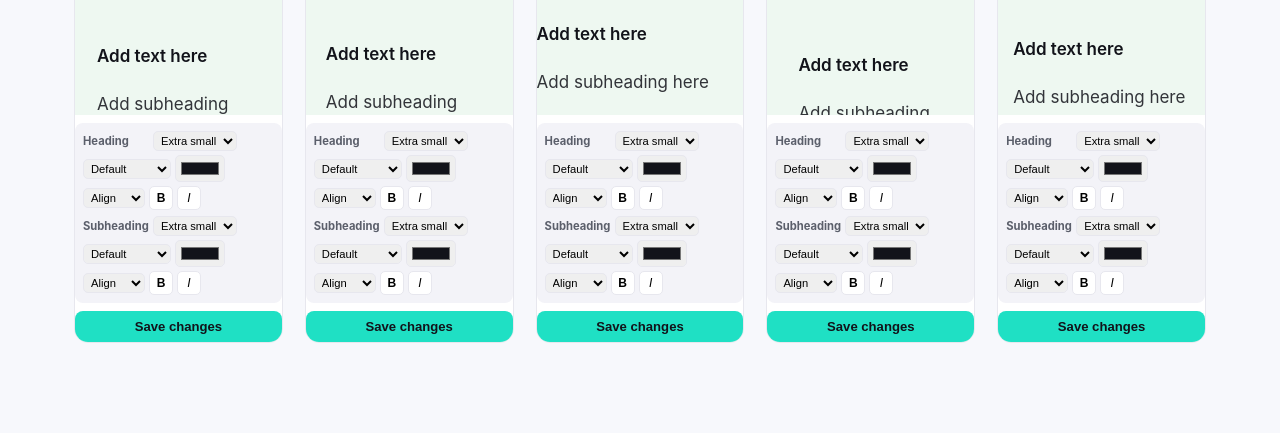
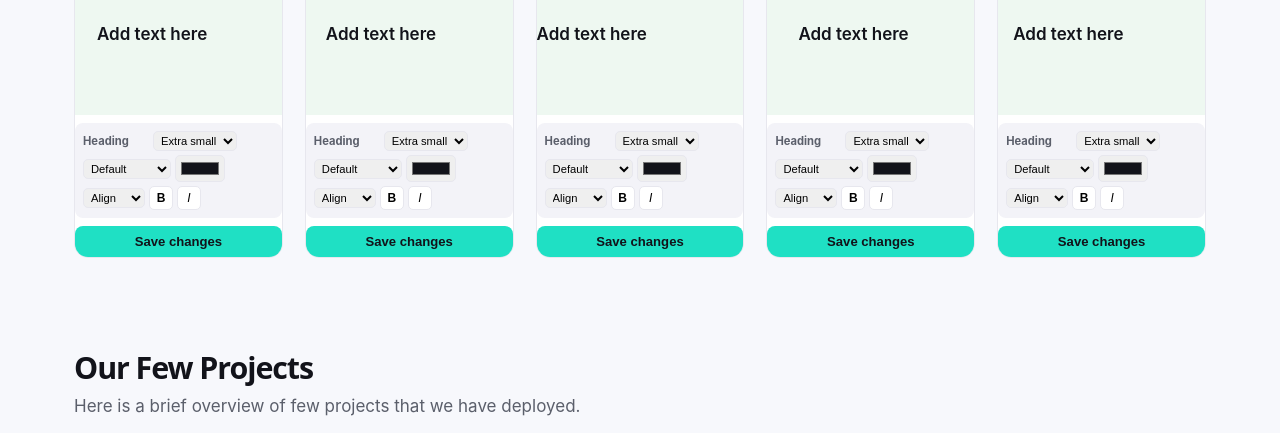
Before and after one commit to naveedkhanalfa1199/State-Core-Technology-Pakistan, a Flask app: page / in a window 1280 px wide. Shown: the part 1278-1711 px from the top of the page. Run offline with Flask 3, Linux system fonts and the light colour scheme; the visitor is signed in with stand-in values (Sample User, id 1); data comes from the database, SQL or seed files in the repository; data that the repository does not hold is empty.

Commit message:
Add support for subheading in eb macro

```diff
--- a/templates/home.html
+++ b/templates/home.html
@@ -26,7 +26,7 @@
 </div>
 {% endmacro %}
 
-{% macro eb(key, default_text, with_image=True, tag='div', cls='', default_text2='Add subheading here') %}
+{% macro eb(key, default_text, with_image=True, tag='div', cls='', default_text2='Add subheading here', with_sub=True) %}
 {% set b = block('home', key, default_text2=default_text2) %}
 {% if with_image %}
 <div class="eb {{ cls }}" data-page="home" data-key="{{ key }}">
@@ -35,13 +35,17 @@
     {% if edit_mode %}<label class="eb-upload-btn">Change image<input type="file" accept="image/*" class="eb-file" hidden></label>{% endif %}
     <div class="eb-caption">
       <div class="eb-text eb-text1" style="{{ b|stylevars }}"{% if edit_mode %} contenteditable="true"{% endif %}>{{ b.text or default_text }}</div>
+      {% if with_sub %}
       <div class="eb-text eb-text2" style="{{ b|stylevars2 }}"{% if edit_mode %} contenteditable="true"{% endif %}>{{ b.text2 or default_text2 }}</div>
+      {% endif %}
     </div>
   </div>
   {% if edit_mode %}
   <div class="eb-toolbar">
     {{ style_controls(b, '', 'Heading') }}
+    {% if with_sub %}
     {{ style_controls(b, '2', 'Subheading') }}
+    {% endif %}
   </div>
   <button type="button" class="eb-save-btn" data-eb-save>Save changes</button>
   {% endif %}
@@ -82,11 +86,11 @@
   <div class="h-wrap">
     <h2 class="h-sec__title">What we create</h2>
     <div class="h-grid h-grid--5">
-      {{ eb('highlight_1', 'Add text here', cls='h-box hl-1') }}
-      {{ eb('highlight_2', 'Add text here', cls='h-box hl-2') }}
-      {{ eb('highlight_3', 'Add text here', cls='h-box hl-3') }}
-      {{ eb('highlight_4', 'Add text here', cls='h-box hl-4') }}
-      {{ eb('highlight_5', 'Add text here', cls='h-box hl-5') }}
+      {{ eb('highlight_1', 'Add text here', cls='h-box hl-1', with_sub=False) }}
+      {{ eb('highlight_2', 'Add text here', cls='h-box hl-2', with_sub=False) }}
+      {{ eb('highlight_3', 'Add text here', cls='h-box hl-3', with_sub=False) }}
+      {{ eb('highlight_4', 'Add text here', cls='h-box hl-4', with_sub=False) }}
+      {{ eb('highlight_5', 'Add text here', cls='h-box hl-5', with_sub=False) }}
     </div>
   </div>
 </section>
@@ -96,12 +100,12 @@
     <h2 class="h-sec__title">Our Few Projects</h2>
     <p class="h-sec__sub">Here is a brief overview of few projects that we have deployed.</p>
     <div class="h-grid h-grid--3">
-      {{ eb('project_1', 'Add text here', cls='h-box h-box--card pr-1') }}
-      {{ eb('project_2', 'Add text here', cls='h-box h-box--card pr-2') }}
-      {{ eb('project_3', 'Add text here', cls='h-box h-box--card pr-3') }}
-      {{ eb('project_4', 'Add text here', cls='h-box h-box--card pr-4') }}
-      {{ eb('project_5', 'Add text here', cls='h-box h-box--card pr-5') }}
-      {{ eb('project_6', 'Add text here', cls='h-box h-box--card pr-6') }}
+      {{ eb('project_1', 'Add text here', cls='h-box h-box--card pr-1', with_sub=False) }}
+      {{ eb('project_2', 'Add text here', cls='h-box h-box--card pr-2', with_sub=False) }}
+      {{ eb('project_3', 'Add text here', cls='h-box h-box--card pr-3', with_sub=False) }}
+      {{ eb('project_4', 'Add text here', cls='h-box h-box--card pr-4', with_sub=False) }}
+      {{ eb('project_5', 'Add text here', cls='h-box h-box--card pr-5', with_sub=False) }}
+      {{ eb('project_6', 'Add text here', cls='h-box h-box--card pr-6', with_sub=False) }}
     </div>
     <p class="h-sec__more"><a class="h-btn h-btn--primary" href="/portfolio">View all projects</a></p>
   </div>
@@ -202,11 +206,15 @@
 .hl-5 .eb-caption{padding:15px}
 .hl-5 .eb-text2{margin-top:0px}
 
-/* highlight boxes (What we create): image 60% on top, text 40% below on light green */
-.hl-1 .eb-imgwrap,.hl-2 .eb-imgwrap,.hl-3 .eb-imgwrap,.hl-4 .eb-imgwrap,.hl-5 .eb-imgwrap{display:grid;grid-template-rows:3fr 2fr}
-.hl-1 .eb-img,.hl-2 .eb-img,.hl-3 .eb-img,.hl-4 .eb-img,.hl-5 .eb-img{grid-row:1;min-height:0}
-.hl-1 .eb-caption,.hl-2 .eb-caption,.hl-3 .eb-caption,.hl-4 .eb-caption,.hl-5 .eb-caption{
-  grid-row:2;position:static;min-height:0;overflow:auto;
+/* highlight boxes (What we create) + project boxes (Our Few Projects):
+   image 60% on top, heading 40% below on light green, text stuck to top of its area */
+.h-box.hl-1 .eb-imgwrap,.h-box.hl-2 .eb-imgwrap,.h-box.hl-3 .eb-imgwrap,.h-box.hl-4 .eb-imgwrap,.h-box.hl-5 .eb-imgwrap,
+.h-box.pr-1 .eb-imgwrap,.h-box.pr-2 .eb-imgwrap,.h-box.pr-3 .eb-imgwrap,.h-box.pr-4 .eb-imgwrap,.h-box.pr-5 .eb-imgwrap,.h-box.pr-6 .eb-imgwrap{display:grid;grid-template-rows:3fr 2fr}
+.h-box.hl-1 .eb-img,.h-box.hl-2 .eb-img,.h-box.hl-3 .eb-img,.h-box.hl-4 .eb-img,.h-box.hl-5 .eb-img,
+.h-box.pr-1 .eb-img,.h-box.pr-2 .eb-img,.h-box.pr-3 .eb-img,.h-box.pr-4 .eb-img,.h-box.pr-5 .eb-img,.h-box.pr-6 .eb-img{grid-row:1;min-height:0}
+.h-box.hl-1 .eb-caption,.h-box.hl-2 .eb-caption,.h-box.hl-3 .eb-caption,.h-box.hl-4 .eb-caption,.h-box.hl-5 .eb-caption,
+.h-box.pr-1 .eb-caption,.h-box.pr-2 .eb-caption,.h-box.pr-3 .eb-caption,.h-box.pr-4 .eb-caption,.h-box.pr-5 .eb-caption,.h-box.pr-6 .eb-caption{
+  grid-row:2;position:static;min-height:0;overflow:auto;padding-top:0;
   background:#eef8f1;color:#12131a}
 
 /* hero visual box */
```
